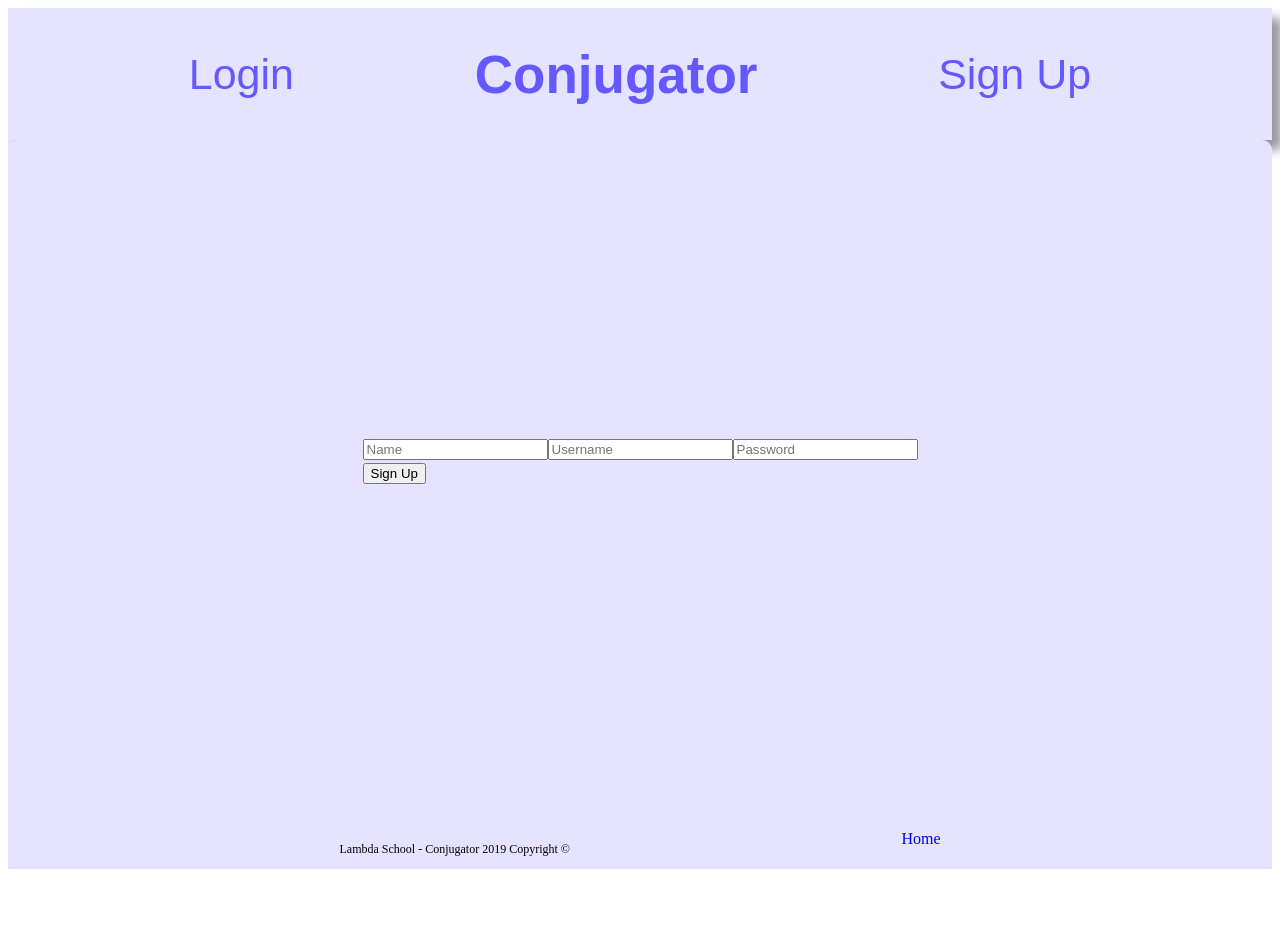
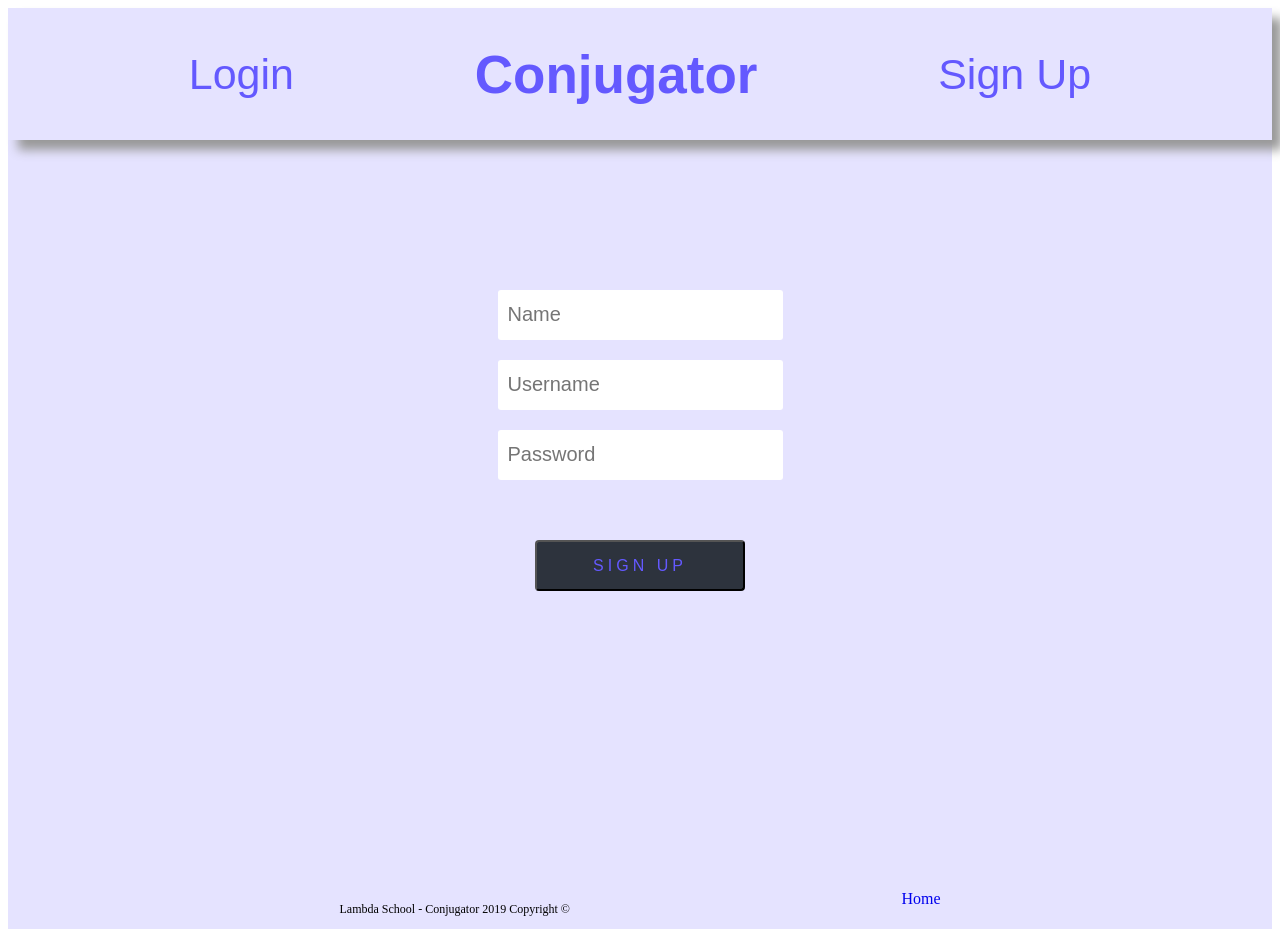
Before and after one commit to Conjugator-bw/conj-FE, a React (Create React App) app in the folder campeon-conjugator/: page /sign-up in a window 1280 px wide. Before the commit the page ends 877 px from the top, so only its background shows below. Built offline with nearby package versions, Linux system fonts and the light colour scheme.

Commit message:
Adds styled to login and signup components.

```diff
--- a/campeon-conjugator/src/components/login/login.js
+++ b/campeon-conjugator/src/components/login/login.js
@@ -4,23 +4,100 @@ import styled from "styled-components";
 
 import { axiosWithAuth } from '../authentication/axiosWithAuth.js';
 
-const LoginStyles = styled.div`
 
+const FormContainer = styled.div`
+  margin: 0 auto;
+  display: grid;
+  max-width: 600px;
   height: 80vh;
+  grid-template-columns: 1fr;
+  text-align: center;
+  align-content: center;
+`
 
-    display: flex;
-    flex-direction: column;
-    box-sizing: border-box;
-    background-color: #e5e3ff;
-    display: flex;
-    align-items: center;
-    justify-content: center;
+const FormWrapper = styled.div`
+  margin: 0 auto;
+  text-align: center;
+  max-width: 1050px;
+  padding-bottom: 60px;
+  font-size: 1rem;
+
+  h5 {
+    font-weight: 150;
+    font-size: .9rem;
+    letter-spacing: 0.8px;
+    /* color: rgb(243, 235, 222); */
+  }
+
+  h4 {
+    /* color: rgb(243, 235, 222); */
+    font-size: 15px;
+    font-weight: 200;
+    letter-spacing: 1.5px;
+  }
+
+  p {
+    color: #777;
+    font-size: 16px;
+
+    a {
+      text-decoration: none;
+      color: #777;
+      /* color: #fff; */
+      &:hover {
+        color: rgb(243, 235, 222)
+      }
+    }
+  }
+`
+
+const InputStyles = styled.input`
+  height: 30px;
+  margin: 10px 0;
+  border: none;
+  border-radius: 3px;
+  padding: 10px;
+  font-size: 20px;
+  line-height: 20px;
+`
+
+const Btn = styled.button`
+    margin: 50px auto;
+    border-radius: 4px;
+    font-weight: 400;
+    font-size: 16px;
+    line-height: 45px;
+    text-transform: uppercase;
+    letter-spacing: 4px;
+    outline: none;
+    width: 210px;
+    background: #2d333d;
     color: #6459ff;
-    font-weight: bold;
-    font-size: 20px;
-    border-radius: 10px;
-    font-weight: bold;
+    position: relative;
+    overflow: hidden;
+    transition: all 0.18s ease-in-out;
+
+    &:active {
+      background-color: red !important;
+      border: 2px solid red !important;
+      transition: all 0.00001s ease-out !important;
+    }
+
+  &:hover {
+    cursor: pointer;
+    color: #fff;
+    background-color: #6459ff;
+    letter-spacing: 0.8rem;
+    font-weight: 500;
+    font-size: 18px;
+    padding-left: 25px;
+    transition: all 0.25s ease-in-out;
+    &:after {
+
+    }
+  }
 `
+
 
 class Login extends React.Component {
     state = {
@@ -57,32 +134,33 @@ class Login extends React.Component {
 
     render() {
         return (
-
+            <FormWrapper>
+                <FormContainer>
+                    <form onSubmit={this.login}>
                         <div>
-                <LoginStyles>
-                <form onSubmit={this.login}>
-
-                    <input
+                            <InputStyles
                                 type="text"
                                 name="username"
                                 value={this.state.credentials.username}
                                 onChange={this.handleChange}
                                 placeholder="Username"
                             />
-                    <input
+                        </div>
+                        <div>
+                            <InputStyles
                                 type="password"
                                 name="password"
                                 value={this.state.credentials.password}
                                 onChange={this.handleChange}
                                 placeholder="Password"
                             />
-
-                    <button>Sign In</button>
-
+                        </div>
+                        <div>
+                            <Btn>Sign In</Btn>
+                        </div>
                     </form>
-                </LoginStyles>
-            </div>
-
+                </FormContainer>
+            </FormWrapper>
         )
     }
 }
--- a/campeon-conjugator/src/components/sign-up/sign-up.js
+++ b/campeon-conjugator/src/components/sign-up/sign-up.js
@@ -22,14 +22,103 @@ const SignUpStyles = styled.div`
     /* width: 500px; */
     font-weight: bold;
 
+`
 
 
+const FormContainer = styled.div`
+  /* display: flex;
+  flex-direction: column; */
+  margin: 0 auto;
+  display: grid;
+  max-width: 600px;
+  height: 80vh;
+  grid-template-columns: 1fr;
+  text-align: center;
+  align-content: center;
+`
 
+const FormWrapper = styled.div`
+  margin: 0 auto;
+  text-align: center;
+  max-width: 1050px;
+  padding-bottom: 60px;
+  font-size: 1rem;
 
+  h5 {
+    font-weight: 150;
+    font-size: .9rem;
+    letter-spacing: 0.8px;
+    /* color: rgb(243, 235, 222); */
+  }
+
+  h4 {
+    /* color: rgb(243, 235, 222); */
+    font-size: 15px;
+    font-weight: 200;
+    letter-spacing: 1.5px;
+  }
+
+  p {
+    color: #777;
+    font-size: 16px;
+
+    a {
+      text-decoration: none;
+      color: #777;
+      /* color: #fff; */
+      &:hover {
+        color: rgb(243, 235, 222)
+      }
+    }
+  }
 `
-const SignUpFormStyles = styled.div`
-display: flex;
-flex-direction: column;
+
+const InputStyles = styled.input`
+  height: 30px;
+  margin: 10px 0;
+  border: none;
+  border-radius: 3px;
+  padding: 10px;
+  font-size: 20px;
+  line-height: 20px;
+`
+
+const Btn = styled.button`
+    margin: 50px auto;
+    border-radius: 4px;
+    /* border: 2px solid #6a6a6a !important; */
+    font-weight: 400;
+    font-size: 16px;
+    line-height: 45px;
+    text-transform: uppercase;
+    letter-spacing: 4px;
+    outline: none;
+    width: 210px;
+    background: #2d333d;
+    color: #6459ff;
+    position: relative;
+    overflow: hidden;
+    transition: all 0.18s ease-in-out;
+
+    &:active {
+      background-color: red !important;
+      border: 2px solid red !important;
+      transition: all 0.00001s ease-out !important;
+    }
+
+  &:hover {
+    cursor: pointer;
+    color: #fff;
+    background-color: #6459ff;
+    letter-spacing: 0.8rem;
+    font-weight: 500;
+    font-size: 18px;
+    padding-left: 25px;
+    transition: all 0.25s ease-in-out;
+    &:after {
+
+    }
+  }
 `
 
 class SignUp extends React.Component {
@@ -67,26 +156,30 @@ class SignUp extends React.Component {
 
     render() {
         return (
+            <FormWrapper>
+                <FormContainer>
+                <form onSubmit={this.signUp}>
+
                     <div>
-                <SignUpStyles>
-                <form onSubmit={this.signUp}>
-                <SignUpFormStyles>
-                    <div>
-                    <input
+                        <InputStyles
                             type="text"
                             name="name"
                             value={this.state.credentials.name}
                             onChange={this.handleChange}
                             placeholder="Name"
                         />
-                    <input
+                    </div>
+                    <div>
+                        <InputStyles
                             type="text"
                             name="username"
                             value={this.state.credentials.username}
                             onChange={this.handleChange}
                             placeholder="Username"
                         />
-                    <input
+                    </div>
+                    <div>
+                        <InputStyles
                             type="password"
                             name="password"
                             value={this.state.credentials.password}
@@ -94,12 +187,13 @@ class SignUp extends React.Component {
                             placeholder="Password"
                         />
                     </div>
-                </SignUpFormStyles>
-                    <button>Sign Up</button>
+
+
+                    <Btn>Sign Up</Btn>
 
                 </form>
-                </SignUpStyles>
-            </div>
+                </FormContainer>
+            </FormWrapper>
 
         )
     }
```
Lines whose indentation alone changed are shown as unchanged.
